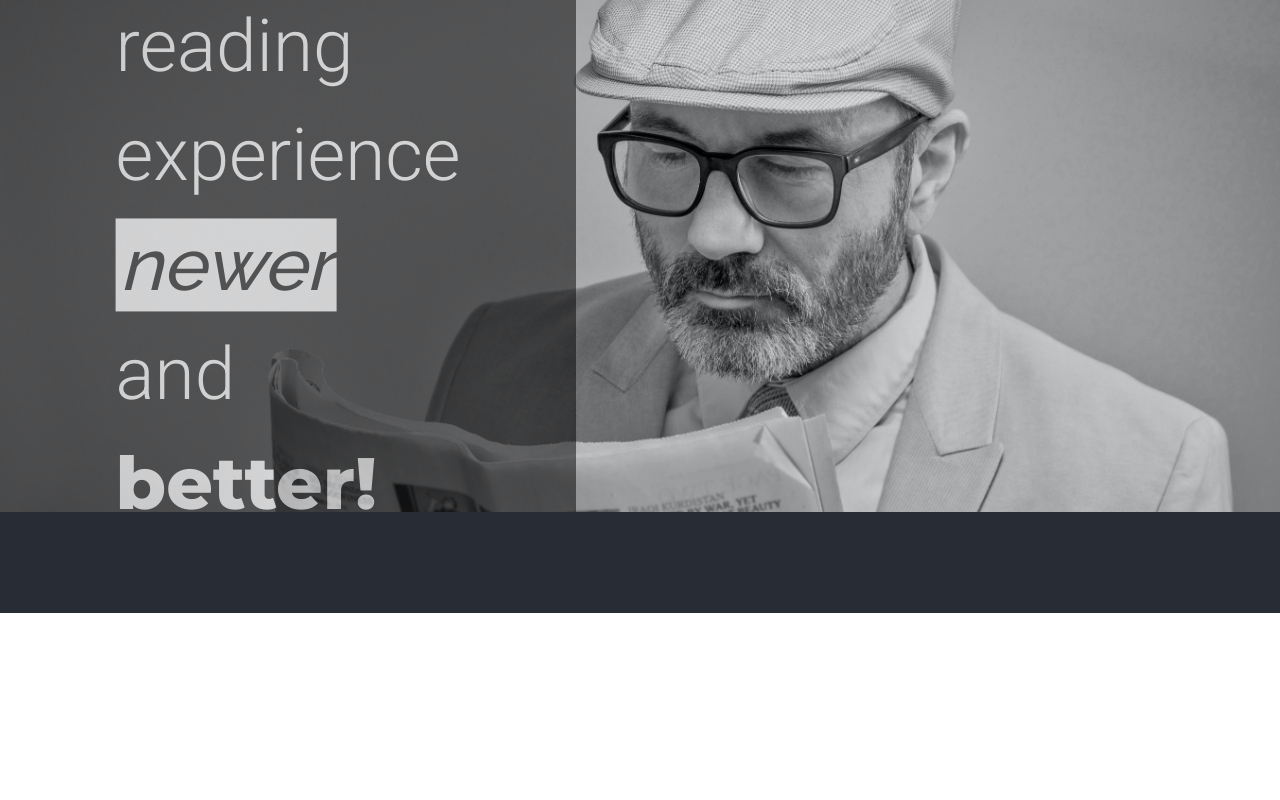
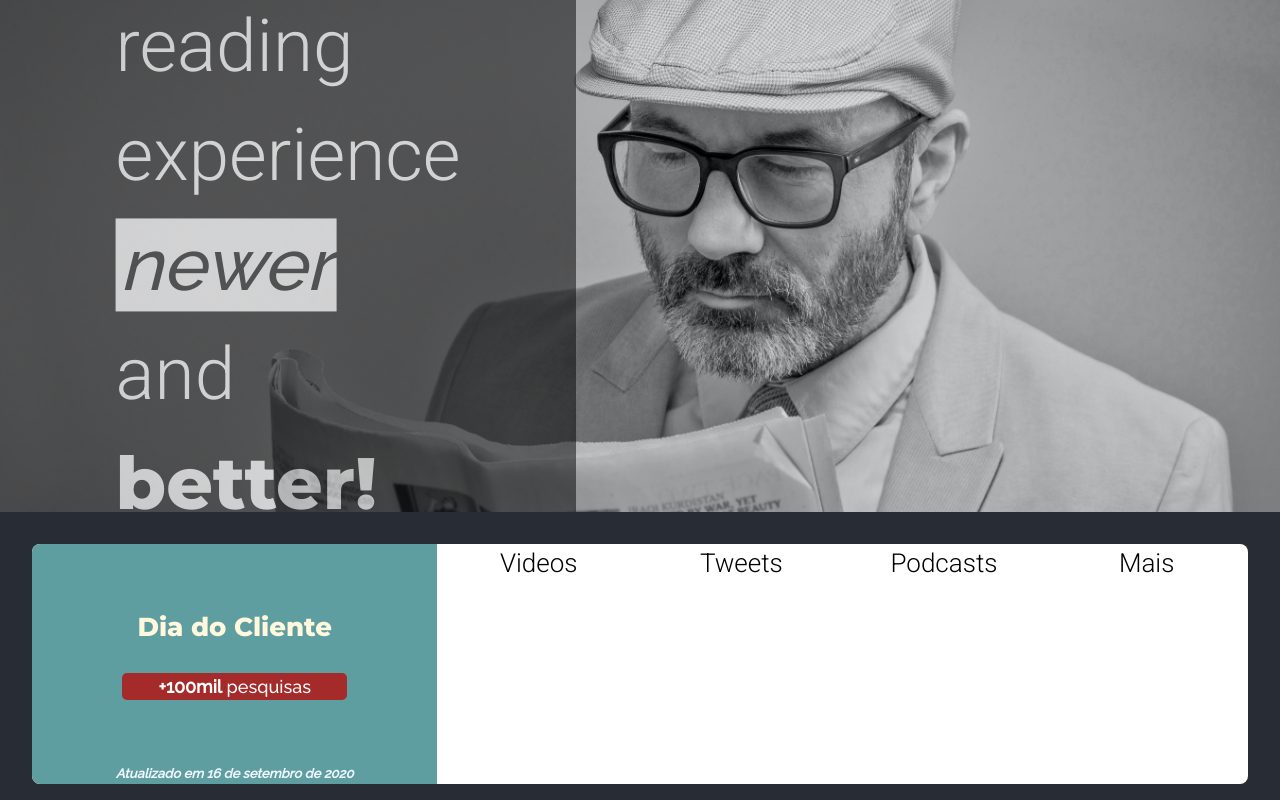
Before and after one commit to Try-tech-Labs/diana-web, a React (Create React App) app: page / in a window 1280 px wide. Shown: the part 187-987 px from the top of the page. Before the commit the page ends 800 px from the top, so only its background shows below. Built offline with nearby package versions, Linux system fonts and the light colour scheme.

Commit message:
Created post_card component and post_card_title structure

```diff
--- a/src/App.css
+++ b/src/App.css
@@ -1,6 +1,7 @@
 .App {
   text-align: center;
   font-family: 'Roboto', sans-serif;
+  overflow-x: hidden;
 }
 
 .App-body {
@@ -12,3 +13,7 @@
   font-size: calc(10px + 2vmin);
   color: white;
 }
+
+.post_content {
+  margin-bottom: 2vh;
+}
--- a/src/App.js
+++ b/src/App.js
@@ -1,12 +1,16 @@
 import React from 'react';
 import './App.css';
 import SiteHeader from './components/header'
+import PostLineCard from './components/post_card'
 
 function App() {
   return (
     <div className="App">
       <div className="container-fluid App-body responsive">
         <SiteHeader />
+        <div id="posts-content" className="row post_content">
+          <PostLineCard />
+        </div>
       </div>
     </div>
   );
--- /dev/null
+++ b/src/components/post_card/index.css
@@ -0,0 +1,45 @@
+.post_card {
+    background-color: white;
+    width: 95vw;
+    border-radius: 8px;
+    height: 30vh;
+    color: black;
+    text-align: center;
+}
+
+.post_title{
+    font-family: 'Raleway', sans-serif;
+    background-color: cadetblue;
+    border-radius: 8px 0 0 8px
+}
+
+
+.subject {
+    margin-top: 8vh;
+    font-family: 'Montserrat', sans-serif;
+    padding-bottom: 1em;
+    color: cornsilk;
+}
+
+
+.searches{
+    font-size: large;
+    background-color: brown;
+    color: white;
+    border-radius: 5px;
+    margin-top: 4vh;
+    width: 60%;
+    margin: 0 auto;
+}
+
+.last_updated{
+    font-style: italic;
+    font-weight: 800;
+    font-size: small;
+    margin-top: 8vh;
+    color: aliceblue;
+}
+
+.card_content{
+    height: 100%;
+}
--- /dev/null
+++ b/src/components/post_card/index.js
@@ -0,0 +1,31 @@
+import React from 'react';
+
+import './index.css'
+
+function PostLineCard() {
+    return (
+        <div className="col col-md-12 post_card">
+            <div className="row card_content">
+                <div className="col col-4 post_title">
+                    <div className="subject">Dia do Cliente</div>
+                    <div className="searches"><strong>+100mil</strong> pesquisas</div>
+                    <div className="last_updated">Atualizado em 16 de setembro de 2020</div>
+                </div>
+                <div className="col col-2">
+                    Videos
+                </div>
+                <div className="col col-2">
+                    Tweets
+                </div>
+                <div className="col col-2">
+                    Podcasts
+                </div>
+                <div className="col col-2">
+                    Mais
+                </div>
+            </div>
+        </div>
+    )
+}
+
+export default PostLineCard;
```
